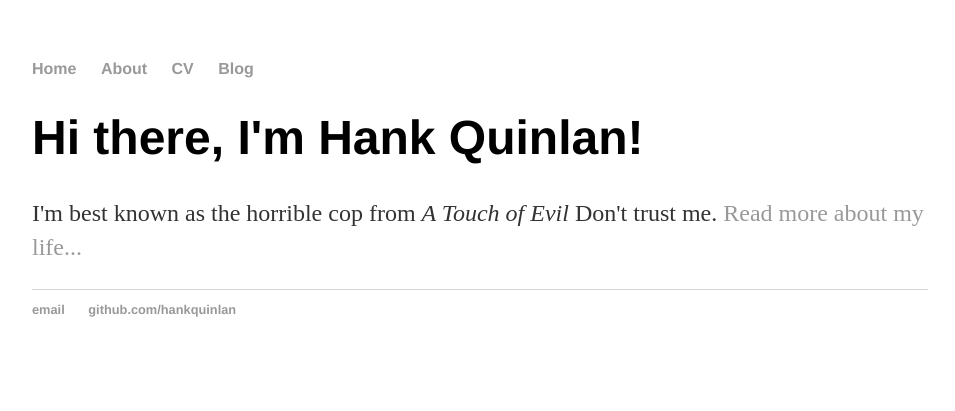
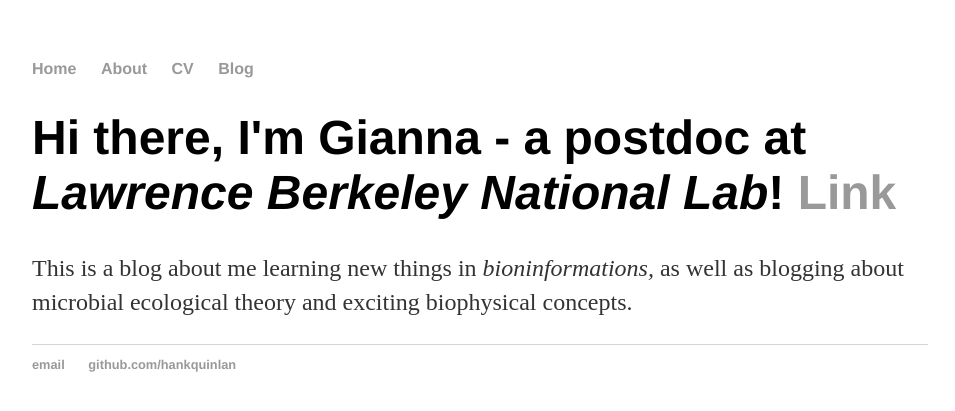
Before and after one commit to giannamars/does_bioinformatics, a Jekyll site: the page built from index.html, in a window 1280 px wide. Shown: the top 411 px of the page, without its empty margins (160-1115 px from the left). Built offline with Jekyll 4.4.1, drawn with Linux system fonts in a browser that asks for light colours.

Commit message:
Update index.html

```diff
--- a/index.html
+++ b/index.html
@@ -1,8 +1,8 @@
 ---
 layout: default
-title: Hank Quinlan, Horrible Cop
+title: Gianna Marschmann, Microbial Ecology
 ---
 <div class="blurb">
-	<h1>Hi there, I'm Hank Quinlan!</h1>
-	<p>I'm best known as the horrible cop from <em>A Touch of Evil</em> Don't trust me. <a href="/about">Read more about my life...</a></p>
+	<h1>Hi there, I'm Gianna - a postdoc at <em>Lawrence Berkeley National Lab</em>! <a href="/about">Link</a></h1>
+	<p>This is a blog about me learning new things in <em>bioninformations,</em> as well as blogging about microbial ecological theory and exciting biophysical concepts.</p>
 </div><!-- /.blurb -->
```
